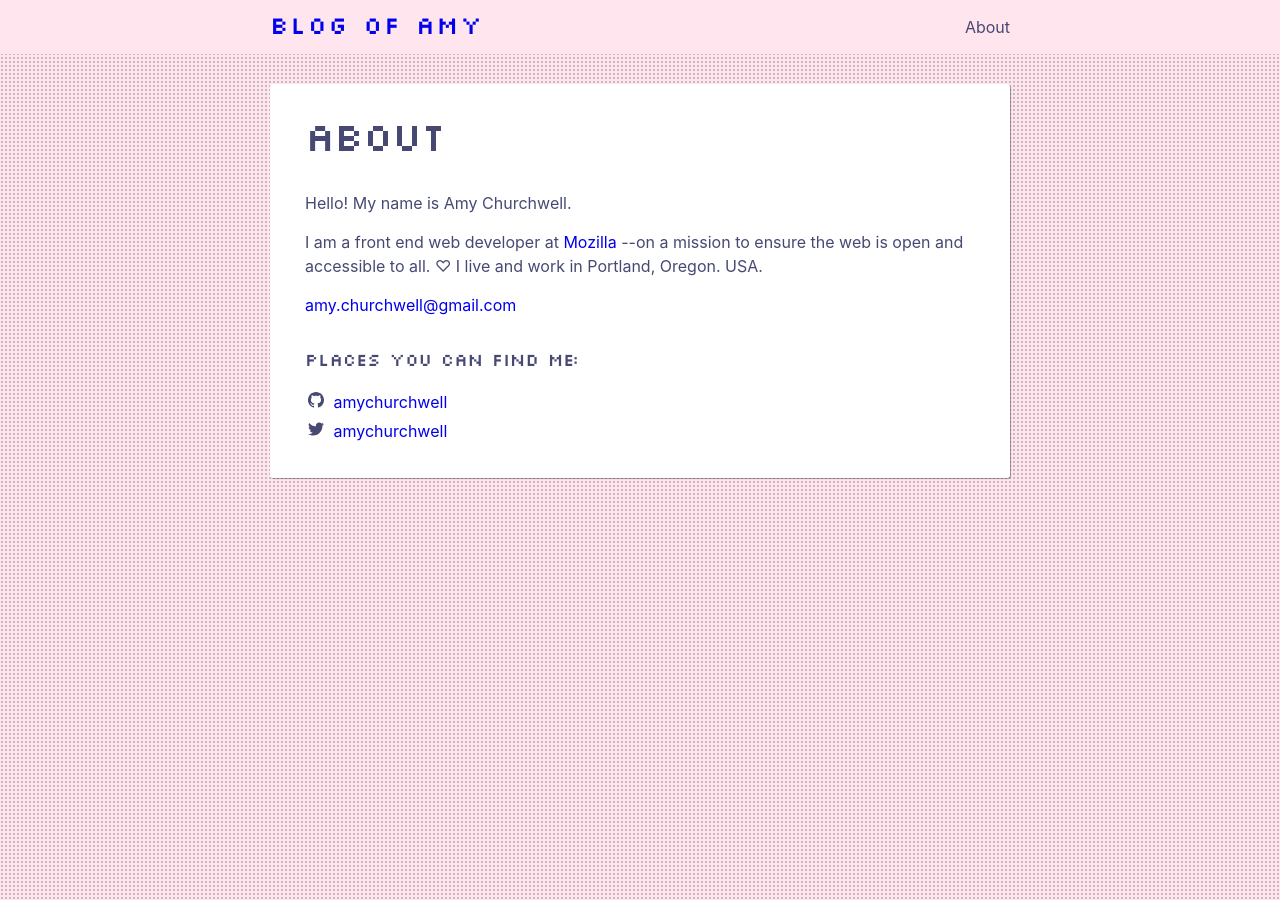
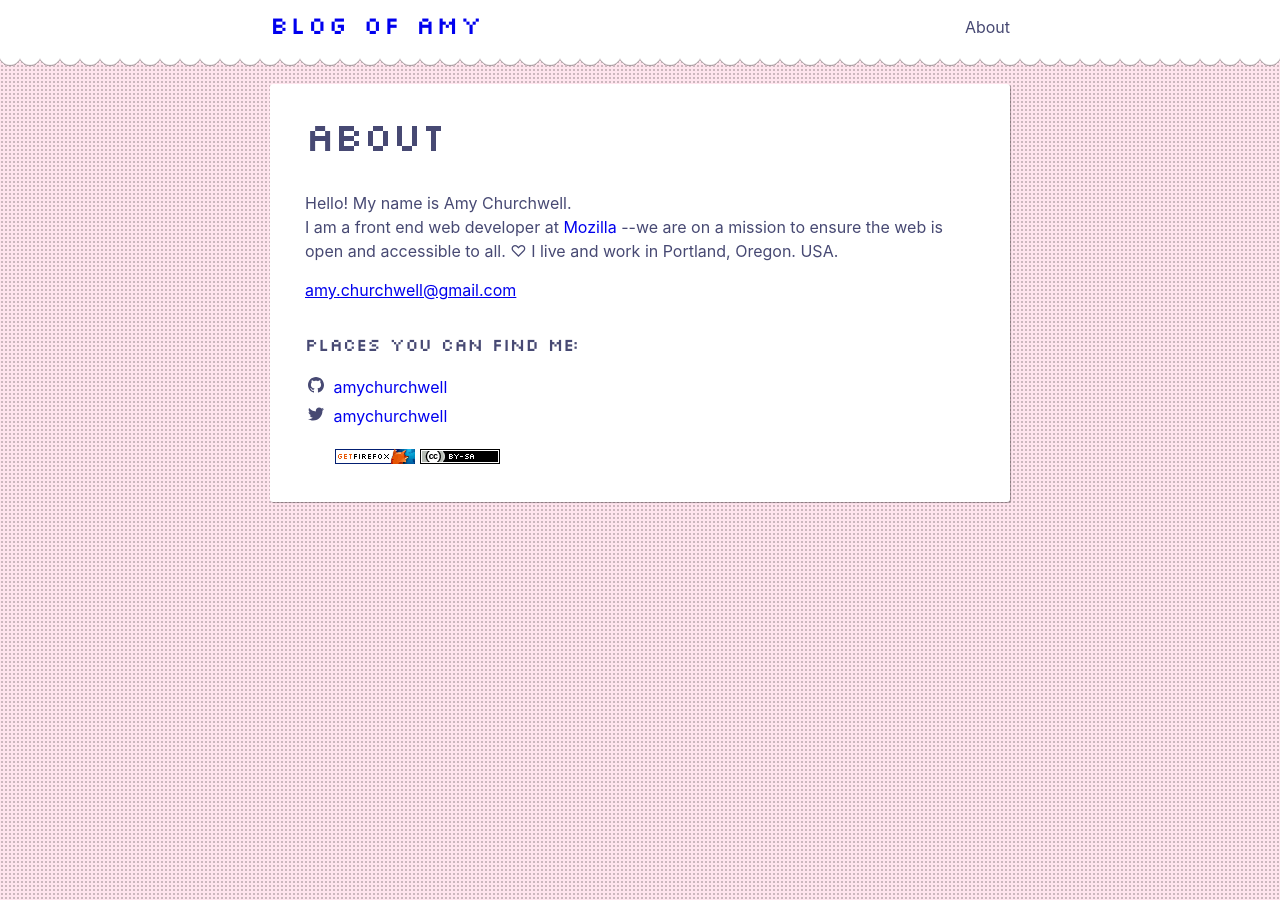
Before and after one commit to fu4303/portfolio-amychurchwell, a Jekyll site: the page built from about.md, in a window 1280 px wide. Built offline with Jekyll 4.4.1, drawn with Linux system fonts in a browser that asks for light colours.

Commit message:
Add header border, update about page.

```diff
--- a/_includes/head.html
+++ b/_includes/head.html
@@ -4,6 +4,7 @@
   <meta name="viewport" content="width=device-width, initial-scale=1">
 
   <link rel="stylesheet" href="{{ '/assets/main.css' | relative_url }}">
+  <link rel="shortcut icon" type="image/png" href="{{ '/assets/favicon.png' | relative_url }}">
   {%- feed_meta -%}
   {%- if jekyll.environment == 'production' and site.google_analytics -%}
     {%- include google-analytics.html -%}
--- a/_layouts/about.html
+++ b/_layouts/about.html
@@ -12,5 +12,19 @@ layout: default
         <a class="u-email" href="mailto:{{ site.email }}">{{ site.email }}</a>
       </div>
       {%- include social.html -%}
+      <aside>
+        <ul id="about-banners">
+          <li>
+            <a href="https://www.mozilla.org/firefox/">
+              <img src="{{ '/assets/img/firefox-button.gif' | relative_url }}" alt="Download Firefox banner." href="https://www.mozilla.org/firefox/">
+            </a>
+          </li>
+          <li>
+            <a rel="license" href="http://creativecommons.org/licenses/by-sa/3.0/">
+              <img alt="Creative Commons License" style="border-width:0" src="{{ '/assets/img/creativecommons.png' | relative_url }}" />
+            </a>
+          </li>
+        </ul>
+      </aside>
     </article>
   </div>
--- a/_sass/minima/_layout.scss
+++ b/_sass/minima/_layout.scss
@@ -2,11 +2,25 @@
  * Site header
  */
 .site-header {
-  background: $secondary-brand-color;
+  background: $container-background;
 
   // Positioning context for the mobile navigation icon
   position: relative;
+
+  // Scalloped trim
+  &::after {
+    background:
+    radial-gradient(circle at 50% 0%, $container-background 25%, rgba(0, 0, 0, 0.35) 29%, transparent 0%);
+    background-color: transparent;
+    background-size: 20px 40px;
+    background-repeat: repeat-x;
+    content:" ";
+    height:50px;
+    position:absolute;
+    width: 100%;
+  }
 }
+
 
 .site-title {
   @include relative-font-size(1.625);
@@ -132,11 +146,23 @@
 /**
  * Web Ring
  */
+#web-ring {
+  background: $container-background;
+  width: 100%;
+}
 
- #web-ring {
-   background: $container-background;
-   width: 100%;
- }
+ /**
+  * About Page
+  */
+#about-banners li {
+  margin: 0;
+  display: inline-block;
+  list-style: none;
+}
+
+.u-email {
+  text-decoration: underline;
+}
 
 /**
  * Page content
--- a/about.md
+++ b/about.md
@@ -4,5 +4,4 @@ title: About
 permalink: /about/
 ---
 
-Hello! My name is Amy Churchwell.
-<p>I am a front end web developer at <a href="https://mozilla.org">Mozilla</a> --on a mission to ensure the web is open and accessible to all. ♡ I live and work in Portland, Oregon. USA.</p>
+<p>Hello! My name is Amy Churchwell. <br> I am a front end web developer at <a href="https://mozilla.org">Mozilla</a> --we are on a mission to ensure the web is open and accessible to all. ♡ I live and work in Portland, Oregon. USA.</p>
```
Also changed, not shown: assets/favicon.png (added), assets/img/cats.gif (added), assets/img/creativecommons.png (added), assets/img/firefox-button.gif (added), assets/img/frog.gif (deleted), assets/img/letter.png (added).
